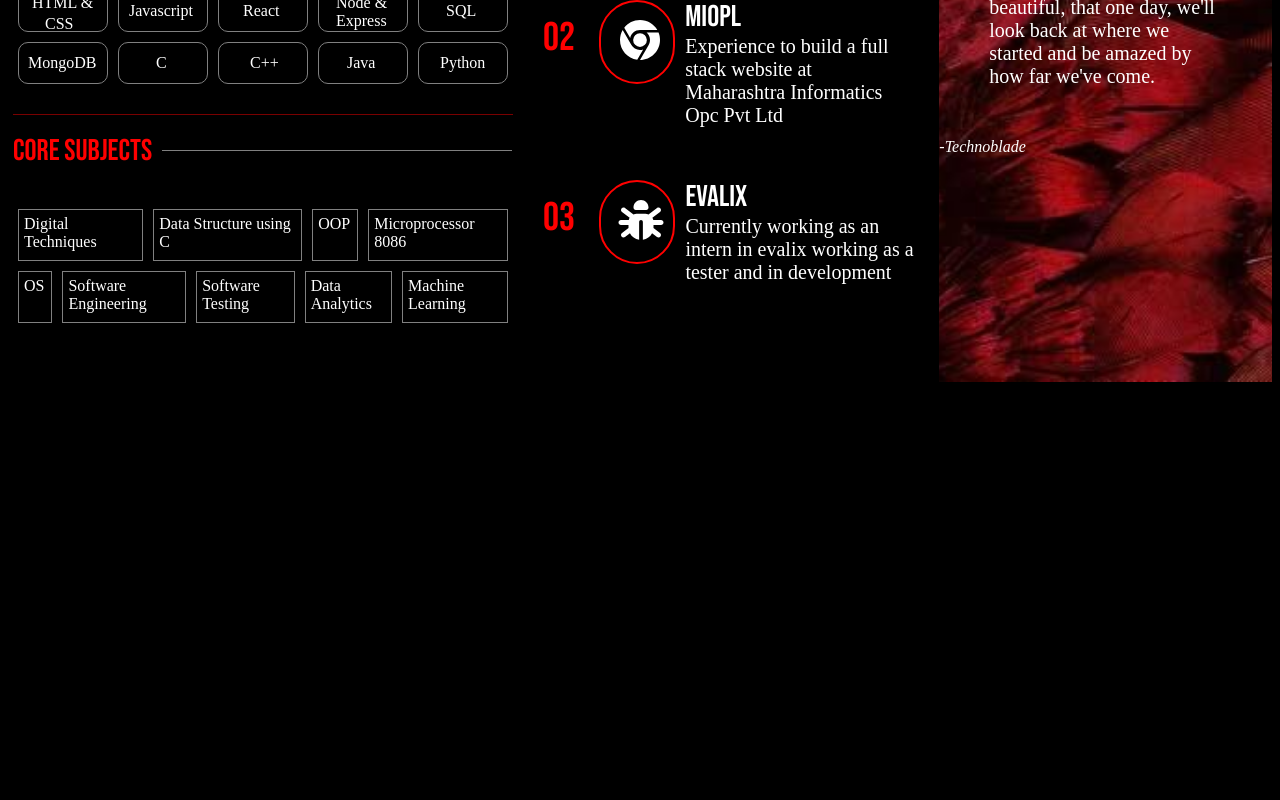
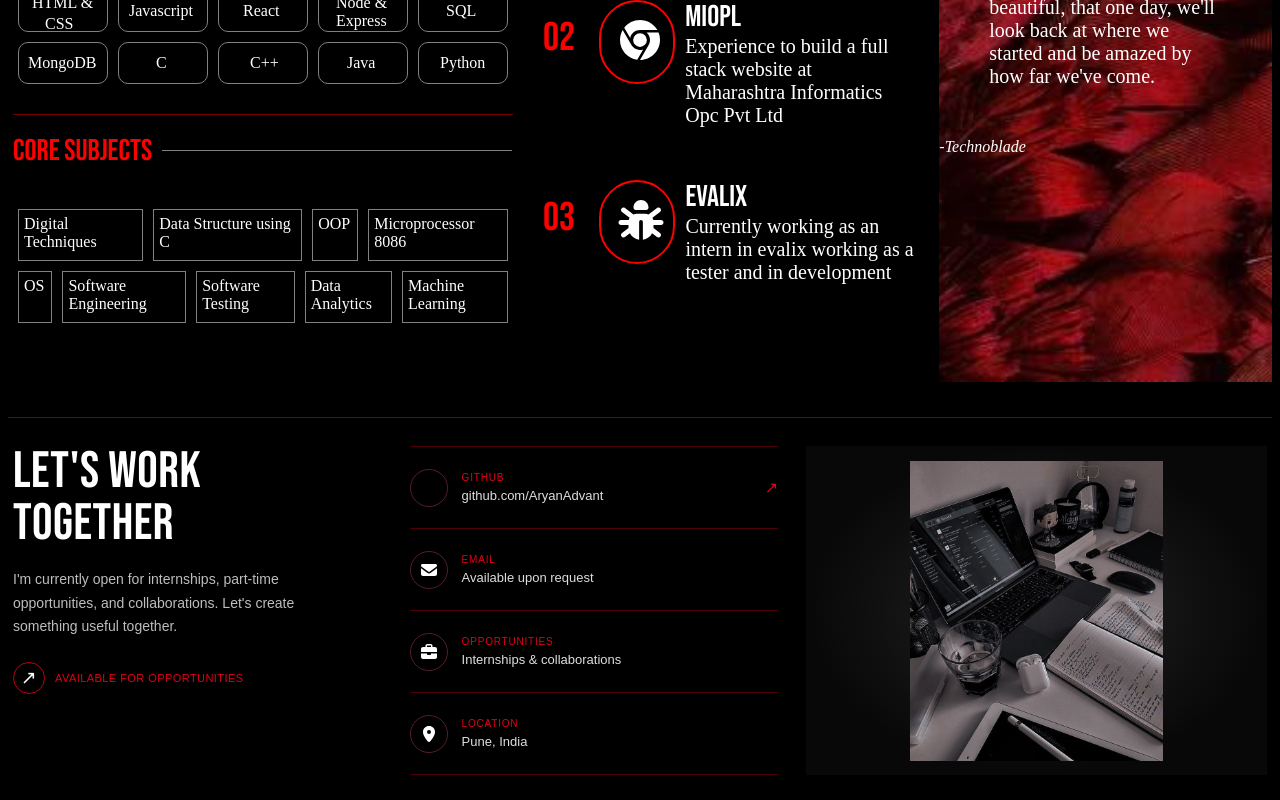
Before and after one commit to AryanAdvant/My-Portfolio, a React (Vite) app: page / in a window 1280 px wide. Shown: the part 1904-2704 px from the top of the page. Before the commit the page ends 2294 px from the top, so only its background shows below. Built offline with nearby package versions, Linux system fonts and the light colour scheme.

Commit message:
Complete work section and switch portfolio sticker to JPEG

```diff
--- a/src/First.jsx
+++ b/src/First.jsx
@@ -1,5 +1,5 @@
 import "./styles.css"
-import mysticker from "./assets/mysticker.png"
+import mysticker from "./assets/mysticker.jpeg"
 
 function First() {
     return (
--- a/src/Work.jsx
+++ b/src/Work.jsx
@@ -1,22 +1,43 @@
 import "./styles.css"
+import { FontAwesomeIcon } from "@fortawesome/react-fontawesome"
+import { faEnvelope, faGithub, faLocationDot, faBriefcase } from "@fortawesome/free-solid-svg-icons"
+import laptop from "./assets/laptop.jpg"
 
-export function Work(){
-    <>
-        <hr className = "seperator" />
-        <div className = "work-container">
-            <div className = "work-details">
-                <p>Let's Work Together</p>
-                <p>I am currently open for part-time jobs and internships. Lets build something together.</p>
-            </div>
-            <div className = "work-details">
-                <div className="contact-details"></div>
-                <div className="contact-details"></div>
-                <div className="contact-details"></div>
-                <div className="contact-details"></div>
-            </div>
-            <div className = "work-details"></div>
-        </div>
-    </>
+export function Work() {
+    return (
+        <>
+            <hr className="seperator work-separator" />
+            <section className="work-container">
+                <div className="work-details work-intro">
+                    <p className="work-title">LET'S WORK<br />TOGETHER</p>
+                    <p className="work-description">I'm currently open for internships, part-time opportunities, and collaborations. Let's create something useful together.</p>
+                    <div className="work-status"><span className="work-status-arrow">↗</span> AVAILABLE FOR OPPORTUNITIES</div>
+                </div>
+                <div className="work-details work-contact">
+                    <a className="contact-details" href="https://github.com/AryanAdvant" target="_blank" rel="noreferrer">
+                        <span className="contact-icon"><FontAwesomeIcon icon={faGithub} /></span>
+                        <span><span className="contact-label">GITHUB</span><span className="contact-value">github.com/AryanAdvant</span></span>
+                        <span className="contact-arrow">↗</span>
+                    </a>
+                    <div className="contact-details">
+                        <span className="contact-icon"><FontAwesomeIcon icon={faEnvelope} /></span>
+                        <span><span className="contact-label">EMAIL</span><span className="contact-value">Available upon request</span></span>
+                    </div>
+                    <div className="contact-details">
+                        <span className="contact-icon"><FontAwesomeIcon icon={faBriefcase} /></span>
+                        <span><span className="contact-label">OPPORTUNITIES</span><span className="contact-value">Internships & collaborations</span></span>
+                    </div>
+                    <div className="contact-details">
+                        <span className="contact-icon"><FontAwesomeIcon icon={faLocationDot} /></span>
+                        <span><span className="contact-label">LOCATION</span><span className="contact-value">Pune, India</span></span>
+                    </div>
+                </div>
+                <div className="work-details work-visual">
+                    <img src={laptop} alt="Laptop displaying a digital workspace" />
+                </div>
+            </section>
+        </>
+    )
 }
 
 export default Work
--- a/src/styles.css
+++ b/src/styles.css
@@ -604,3 +604,164 @@
 .work-container{
     margin-top: 50px;
 }
+
+/* Work section additions */
+.work-separator {
+    margin-top: 35px;
+    margin-bottom: 0;
+}
+
+.work-container {
+    display: grid;
+    grid-template-columns: 1fr 1fr 1.25fr;
+    gap: 28px;
+    align-items: stretch;
+    margin: 0 5px 25px;
+    padding-top: 28px;
+    min-height: 300px;
+    font-family: Arial, Helvetica, sans-serif;
+    text-transform: none;
+    letter-spacing: normal;
+}
+
+.work-details {
+    min-width: 0;
+}
+
+.work-title {
+    margin: 0 0 18px;
+    font-family: 'Bebas Neue', sans-serif;
+    font-size: clamp(34px, 4vw, 54px);
+    line-height: 1.02;
+    letter-spacing: 0.01em;
+}
+
+.work-description {
+    max-width: 310px;
+    margin: 0 0 24px;
+    color: #bdbdbd;
+    font-size: 14px;
+    line-height: 1.65;
+}
+
+.work-status {
+    display: flex;
+    align-items: center;
+    gap: 10px;
+    color: #e00016;
+    font-size: 11px;
+    letter-spacing: 0.04em;
+}
+
+.work-status-arrow {
+    display: inline-flex;
+    align-items: center;
+    justify-content: center;
+    width: 30px;
+    height: 30px;
+    border: 1px solid #b90013;
+    border-radius: 50%;
+    font-size: 19px;
+}
+
+.work-contact {
+    display: flex;
+    flex-direction: column;
+}
+
+.contact-details {
+    display: flex;
+    align-items: center;
+    gap: 14px;
+    min-height: 65px;
+    padding: 8px 0;
+    border-bottom: 1px solid rgba(220, 0, 20, 0.35);
+    color: white;
+    text-decoration: none;
+}
+
+.contact-details:first-child {
+    border-top: 1px solid rgba(220, 0, 20, 0.35);
+}
+
+.contact-icon {
+    display: inline-flex;
+    flex: 0 0 36px;
+    align-items: center;
+    justify-content: center;
+    width: 36px;
+    height: 36px;
+    border: 1px solid #552027;
+    border-radius: 50%;
+    color: #e00016;
+}
+
+.contact-icon svg {
+    color: #e00016;
+}
+
+.contact-details > span:nth-child(2) {
+    display: flex;
+    flex-direction: column;
+    gap: 5px;
+    min-width: 0;
+}
+
+.contact-label {
+    color: #e00016;
+    font-size: 10px;
+    letter-spacing: 0.08em;
+}
+
+.contact-value {
+    color: #dedede;
+    font-size: 13px;
+    overflow-wrap: anywhere;
+}
+
+.contact-arrow {
+    margin-left: auto;
+    color: #e00016;
+}
+
+.work-visual {
+    display: flex;
+    align-items: center;
+    justify-content: center;
+    overflow: hidden;
+    min-height: 230px;
+    background: radial-gradient(ellipse at center, #242424 0%, #080808 70%);
+}
+
+.work-visual img {
+    display: block;
+    width: 100%;
+    height: 100%;
+    max-height: 300px;
+    object-fit: contain;
+}
+
+@media (max-width: 900px) {
+    .work-container {
+        grid-template-columns: 1fr 1fr;
+        gap: 24px;
+    }
+
+    .work-visual {
+        grid-column: 1 / -1;
+        max-height: 280px;
+    }
+}
+
+@media (max-width: 600px) {
+    .work-container {
+        grid-template-columns: 1fr;
+        gap: 24px;
+        margin-right: 12px;
+        margin-left: 12px;
+    }
+
+    .work-visual {
+        grid-column: auto;
+    }
+}
```
